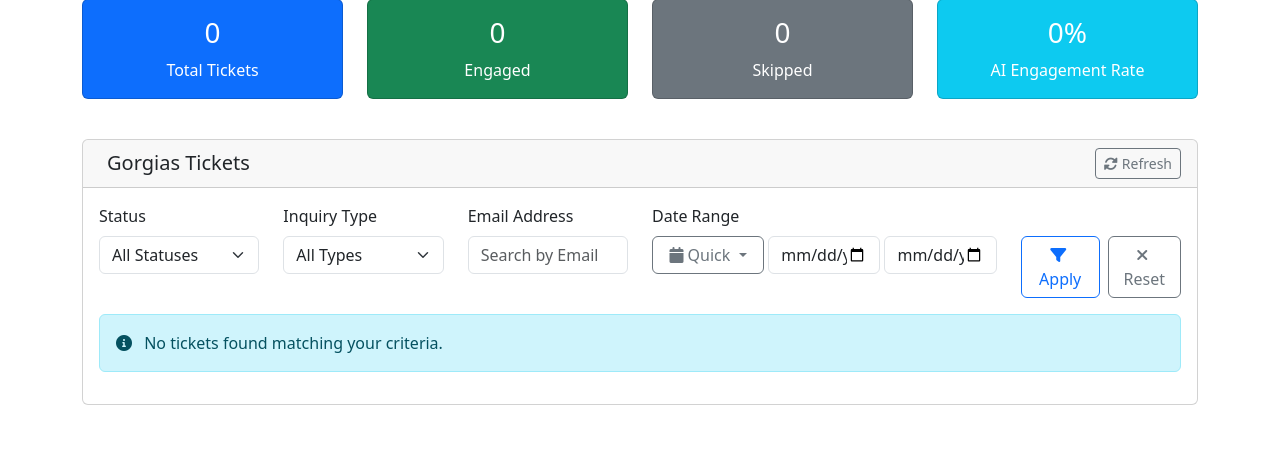
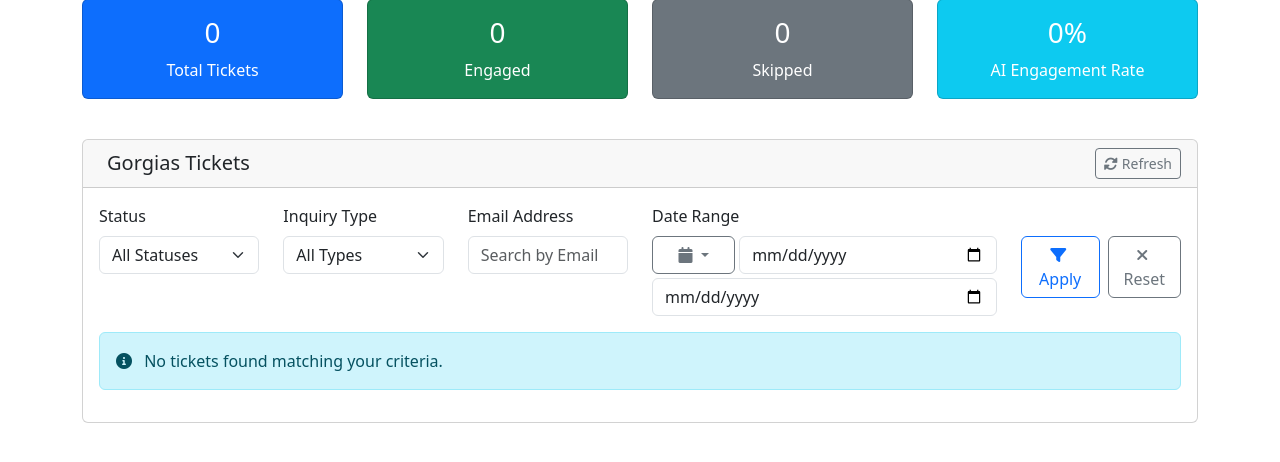
Before and after one commit to tsizzybots/platform_5ive_replit, a Flask app: page / in a window 1280 px wide. Shown: the part 105-567 px from the top of the page. Run offline with Flask 3, Linux system fonts and the light colour scheme; the visitor is signed in with stand-in values (Sample User, id 1); data that the repository does not hold is empty; some libraries are stand-ins or nearby versions.

Commit message:
Rearrange columns, add inquiry type, and adjust date selector sizes
Modify table columns in `static/app.js` and date selector sizes in `templates/index.html`.

Replit-Commit-Author: Agent
Replit-Commit-Session-Id: dcbac281-97a1-425d-ad5f-434a31a5abaf
Replit-Commit-Screenshot-Url: https://storage.googleapis.com/screenshot-production-us-central1/ba429c87-61e2-4e23-8478-cca26b3ff855/24410fcf-5bd2-491b-90c8-36187156df22.jpg

```diff
--- a/static/app.js
+++ b/static/app.js
@@ -317,12 +317,13 @@ function displayTickets(tickets, pagination) {
     html += `
         <thead>
             <tr>
-                <th>Ticket ID</th>
-                <th>Subject</th>
-                <th>Sender</th>
-                <th>Received</th>
-                <th>Status</th>
-                <th>Actions</th>
+                <th style="width: 12%;">Received</th>
+                <th style="width: 10%;">Ticket ID</th>
+                <th style="width: 12%;">Inquiry Type</th>
+                <th style="width: 25%;">Subject</th>
+                <th style="width: 20%;">Sender</th>
+                <th style="width: 10%;">Status</th>
+                <th style="width: 11%;">Actions</th>
             </tr>
         </thead>
         <tbody>
@@ -333,7 +334,11 @@ function displayTickets(tickets, pagination) {
 
         html += `
             <tr>
+                <td>${formatDate(ticket.received_date)}</td>
                 <td><strong>${escapeHtml(ticket.ticket_id || 'N/A')}</strong></td>
+                <td>
+                    <span class="badge bg-secondary">${escapeHtml(ticket.inquiry_type || 'N/A')}</span>
+                </td>
                 <td class="text-truncate" style="max-width: 200px;" title="${escapeHtml(ticket.subject)}">
                     ${escapeHtml(ticket.subject)}
                 </td>
@@ -341,7 +346,6 @@ function displayTickets(tickets, pagination) {
                     <div><strong>${escapeHtml(ticket.sender_name || 'Unknown')}</strong></div>
                     <small class="text-muted">${escapeHtml(ticket.sender_email)}</small>
                 </td>
-                <td>${formatDate(ticket.received_date)}</td>
                 <td>${statusBadge}</td>
                 <td>
                     <button class="btn btn-sm btn-outline-info me-1" onclick="viewTicketDetails(${ticket.id})" title="View Details">
--- a/templates/index.html
+++ b/templates/index.html
@@ -114,9 +114,9 @@
                             <div class="col-md-4">
                                 <label class="form-label">Date Range</label>
                                 <div class="row g-1">
-                                    <div class="col-4">
-                                        <button class="btn btn-outline-secondary dropdown-toggle w-100" type="button" id="dateRangeDropdown" data-bs-toggle="dropdown">
-                                            <i class="fas fa-calendar me-1"></i>Quick
+                                    <div class="col-3">
+                                        <button class="btn btn-outline-secondary dropdown-toggle w-100 px-2" type="button" id="dateRangeDropdown" data-bs-toggle="dropdown">
+                                            <i class="fas fa-calendar"></i>
                                         </button>
                                         <ul class="dropdown-menu">
                                             <li><a class="dropdown-item" href="#" onclick="setDateRange('today')">Today</a></li>
@@ -129,10 +129,10 @@
                                             <li><a class="dropdown-item" href="#" onclick="clearDateRange()">Clear Filter</a></li>
                                         </ul>
                                     </div>
-                                    <div class="col-4">
+                                    <div class="col">
                                         <input type="date" class="form-control" id="dateFrom" placeholder="From">
                                     </div>
-                                    <div class="col-4">
+                                    <div class="col">
                                         <input type="date" class="form-control" id="dateTo" placeholder="To">
                                     </div>
                                 </div>
```
